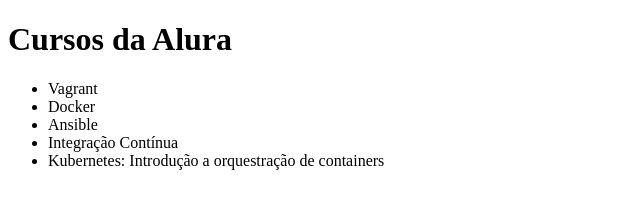
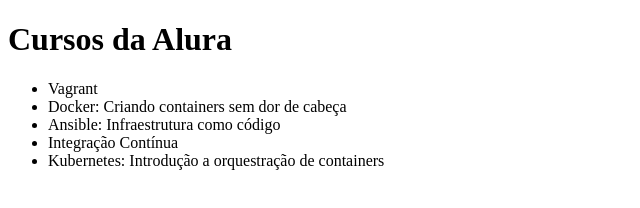
Before and after one commit to ElibertoCastro/curso-git-alura, a plain HTML site: page index.html in a window 1280 px wide. Shown: the whole page, without its empty margins (0-640 px from the left). Drawn offline with Linux system fonts and the light colour scheme.

Commit message:
Resolvendo conflito de linhas na lista

```diff
--- a/index.html
+++ b/index.html
@@ -8,8 +8,8 @@
     <h1>Cursos da Alura</h1>
     <ul>
         <li>Vagrant</li>
-        <li>Docker</li>
-        <li>Ansible</li>
+        <li>Docker: Criando containers sem dor de cabeça</li>
+        <li>Ansible: Infraestrutura como código</li>
         <li>Integração Contínua</li>
         <li>Kubernetes: Introdução a orquestração de containers</li>
     </ul>
```
